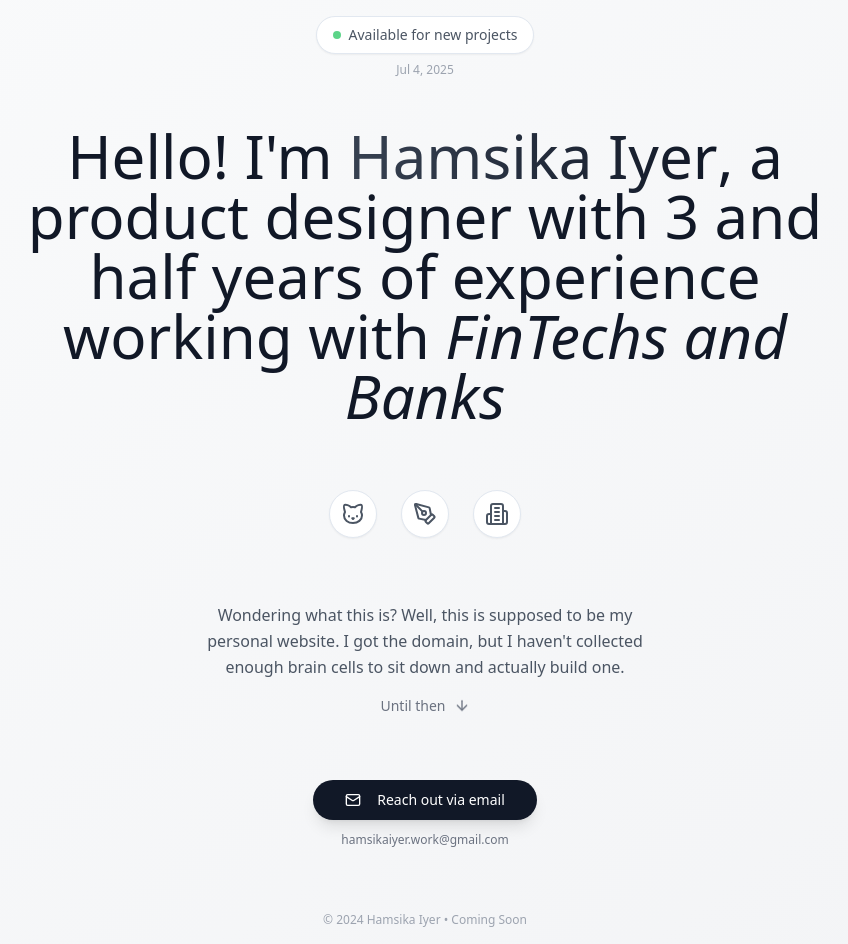
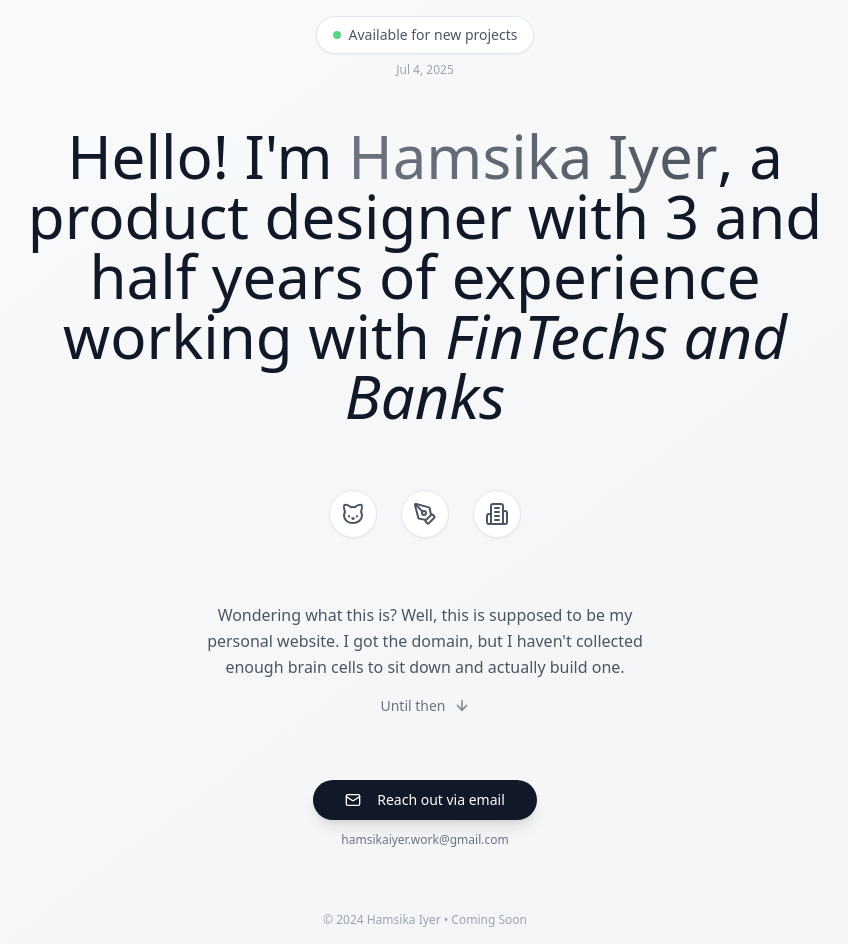
Before and after one commit to hamsika-iyer/hamsikas-website-waitlist-vibes, a React (Vite) app: page / in a window 1280 px wide. Shown: the whole page, without its empty margins (215-1063 px from the left). Built offline with nearby package versions, Linux system fonts and the light colour scheme.

Commit message:
Add subtle gradient animation
Add a subtle animation to the selected element with a gradient.

```diff
--- a/src/pages/Index.tsx
+++ b/src/pages/Index.tsx
@@ -1,3 +1,4 @@
+
 import { Mail, ArrowDown, Cat, PenTool, Building2 } from "lucide-react";
 import { Button } from "@/components/ui/button";
 
@@ -29,7 +30,7 @@ const Index = () => {
           <div className="space-y-6">
             <h1 className="text-4xl md:text-5xl lg:text-6xl font-light text-gray-900 leading-tight">
               Hello! I'm{" "}
-              <span className="font-medium bg-gradient-to-r from-gray-700 to-gray-900 bg-clip-text text-transparent">
+              <span className="font-medium bg-gradient-to-r from-gray-700 via-gray-900 to-gray-600 bg-clip-text text-transparent animate-pulse bg-[length:200%_100%] hover:animate-none transition-all duration-300">
                 Hamsika Iyer
               </span>
               , a product designer with 3 and half years of experience working with{" "}
```
